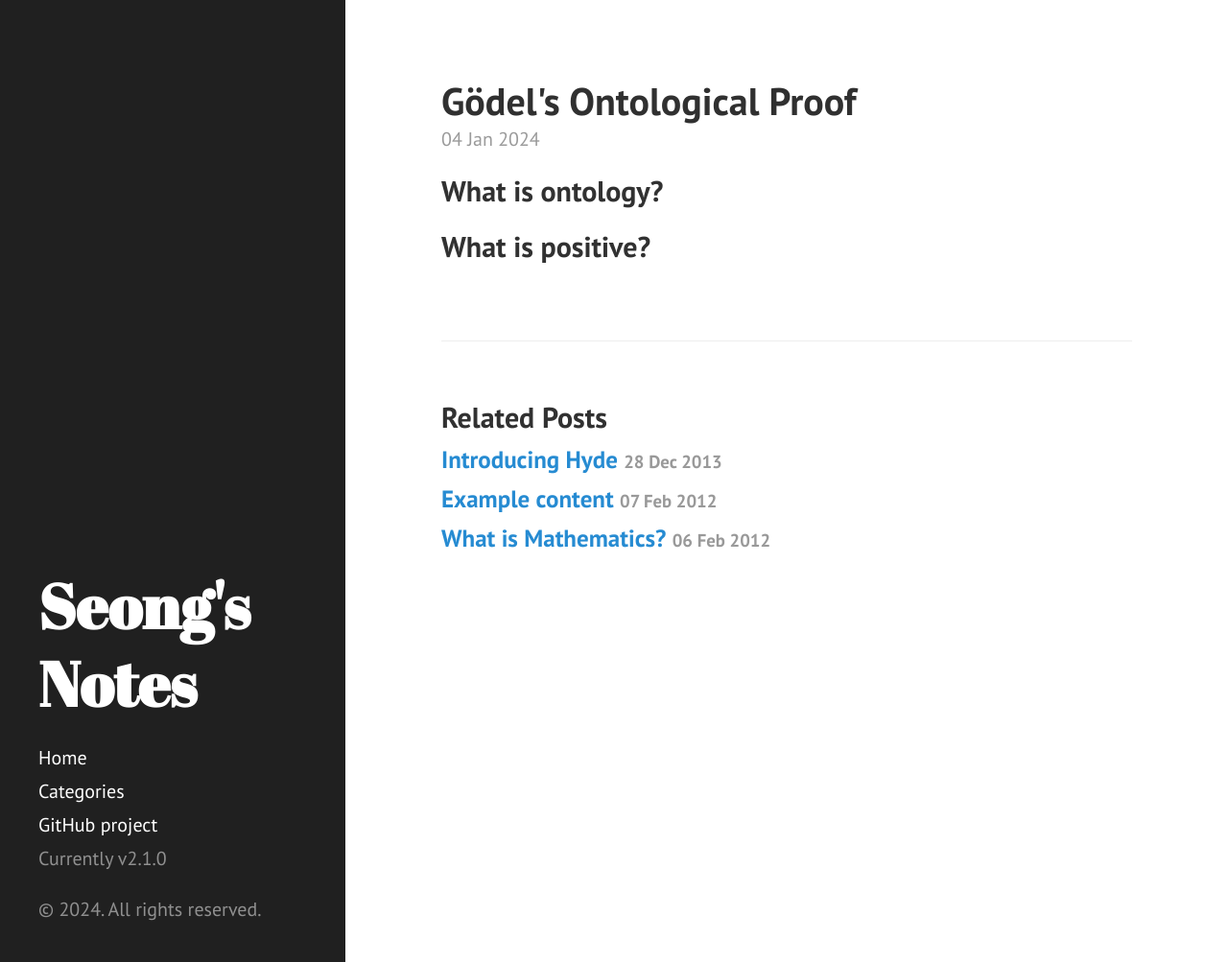
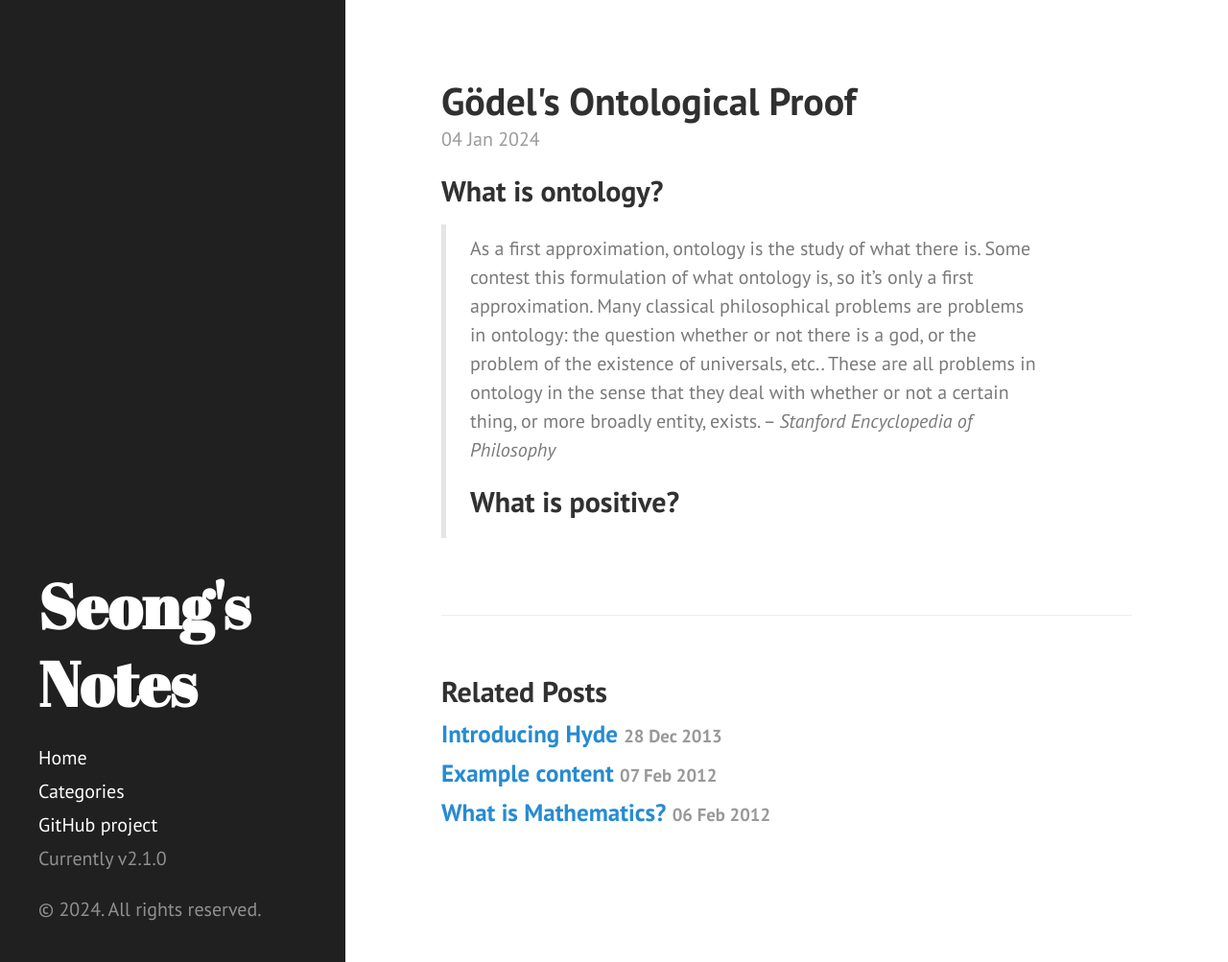
Before and after one commit to GwangseongCho/GwangseongCho.github.io, a Jekyll site: the page built from _posts/2024-01-04-godels-ontological-proof.md, in a window 1280 px wide and 1003 px high. Shown: the whole window at 96% size. Built offline with Jekyll 4.4.1, drawn with Linux system fonts in a browser that asks for light colours.

Commit message:
Update 2024-01-04-godels-ontological-proof.md

```diff
--- a/_posts/2024-01-04-godels-ontological-proof.md
+++ b/_posts/2024-01-04-godels-ontological-proof.md
@@ -5,5 +5,6 @@ category: Mathematics
 ---
 
 ## What is ontology?
-
+> As a first approximation, ontology is the study of what there is. Some contest this formulation of what ontology is, so it’s only a first approximation. Many classical philosophical problems are problems in ontology: the question whether or not there is a god, or the problem of the existence of universals, etc.. These are all problems in ontology in the sense that they deal with whether or not a certain thing, or more broadly entity, exists.
+> -- <cite> Stanford Encyclopedia of Philosophy</cite>
 ## What is positive?
```
